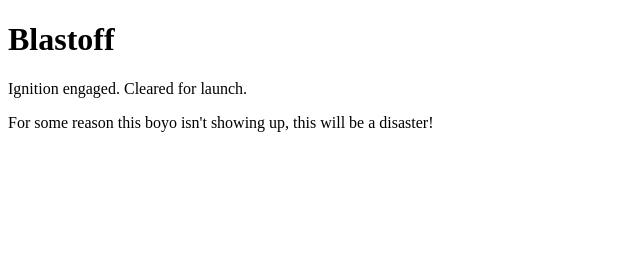
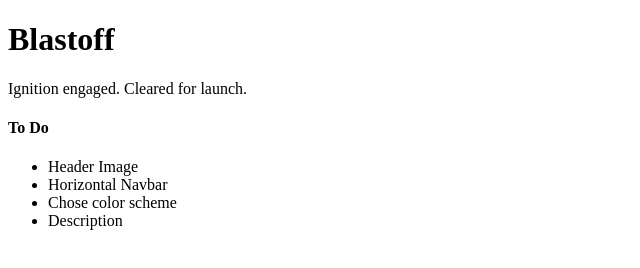
Before and after one commit to Scundered/Blastoff, a plain HTML site: page INDEX.html in a window 1280 px wide. Shown: the whole page, without its empty margins (0-640 px from the left). Drawn offline with Linux system fonts and the light colour scheme.

Commit message:
INDEX.HTML-edit

```diff
--- a/INDEX.html
+++ b/INDEX.html
@@ -5,6 +5,12 @@
 <body>
 <h1>Blastoff</h1>
 <p>Ignition engaged. Cleared for launch.</p>
-<p>For some reason this boyo isn't showing up, this will be a disaster!</p>
+  <h4>To Do</h4>
+    <ul>
+      <li>Header Image</li>
+      <li>Horizontal Navbar</li>
+      <li>Chose color scheme</li>
+      <li>Description</li>
+    </ul>
 </body>
 </html>
```
